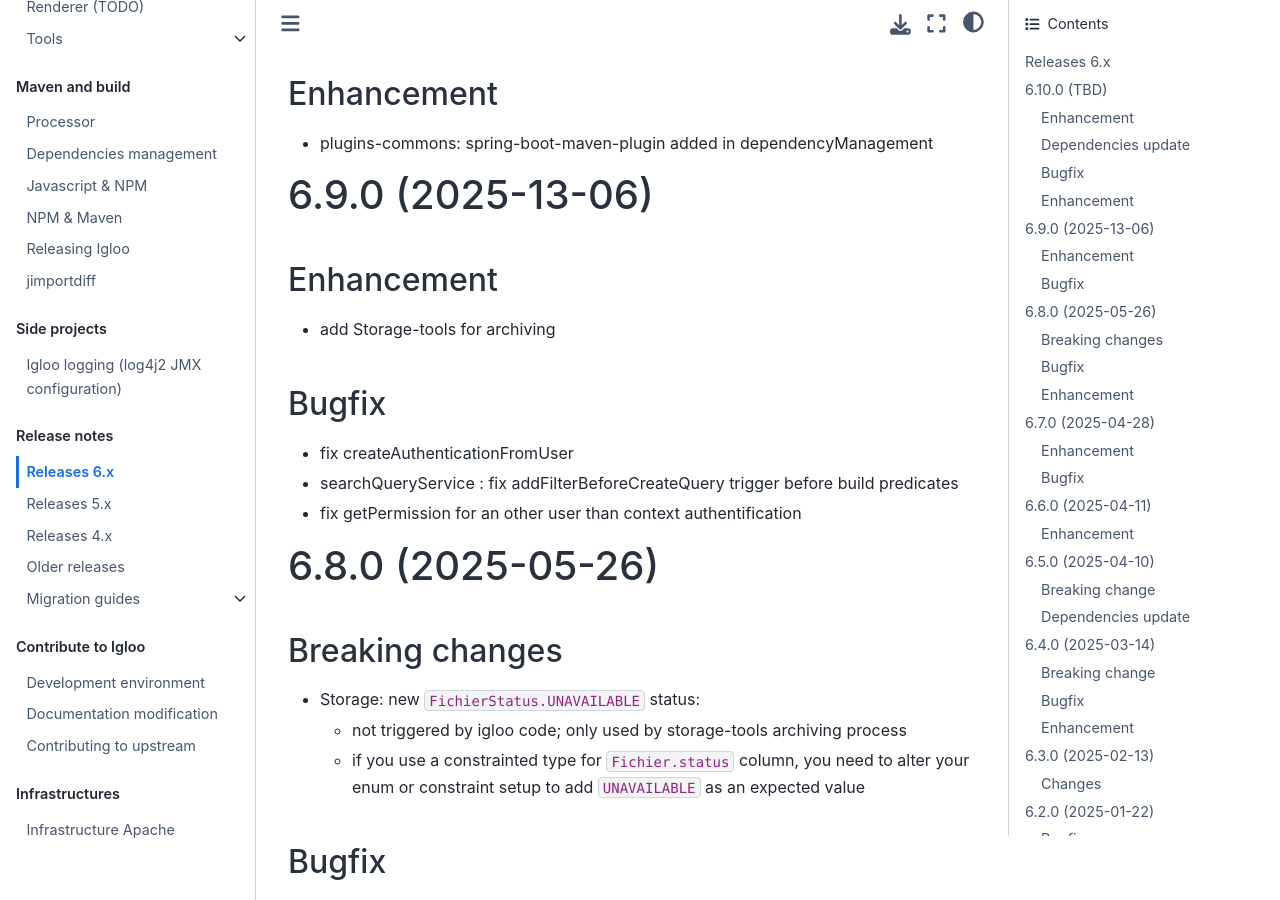
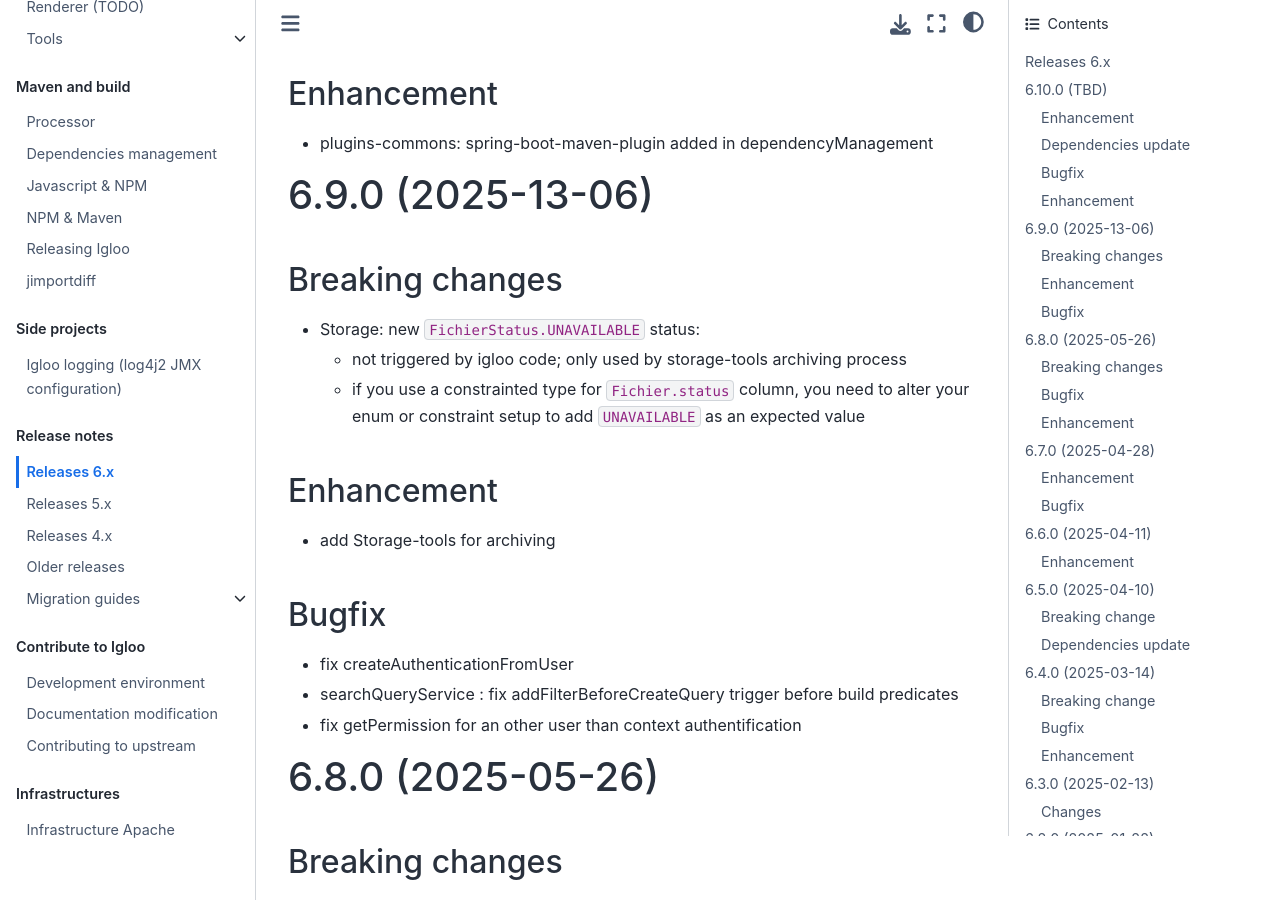
Before and after one commit to igloo-project/igloo-doc, a Sphinx documentation site: the page built from source/release-notes/releases-6.x.md, in a window 1280 px wide and 900 px high, scrolled down 855 px. Built offline with Sphinx 7.4.7 and the Sphinx Book theme 1.1.4, drawn with Linux system fonts in a browser that asks for light colours.

Commit message:
changelog fix

```diff
--- a/source/release-notes/releases-6.x.md
+++ b/source/release-notes/releases-6.x.md
@@ -31,6 +31,14 @@
 * plugins-commons: spring-boot-maven-plugin added in dependencyManagement
 
 # 6.9.0 (2025-13-06)
+
+## Breaking changes
+
+* Storage: new `FichierStatus.UNAVAILABLE` status:
+  * not triggered by igloo code; only used by storage-tools archiving process
+  * if you use a constrainted type for `Fichier.status` column, you need to
+    alter your enum or constraint setup to add `UNAVAILABLE` as an expected
+    value
 
 ## Enhancement
 
```
